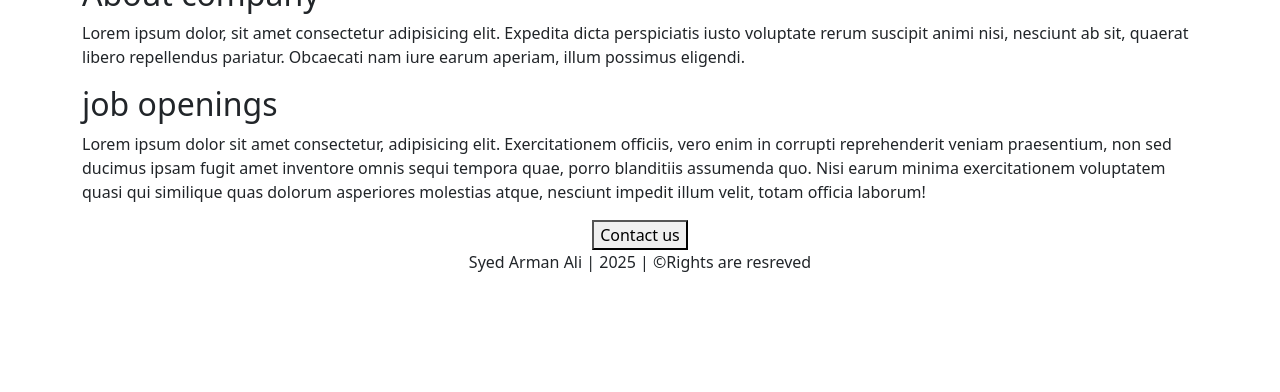
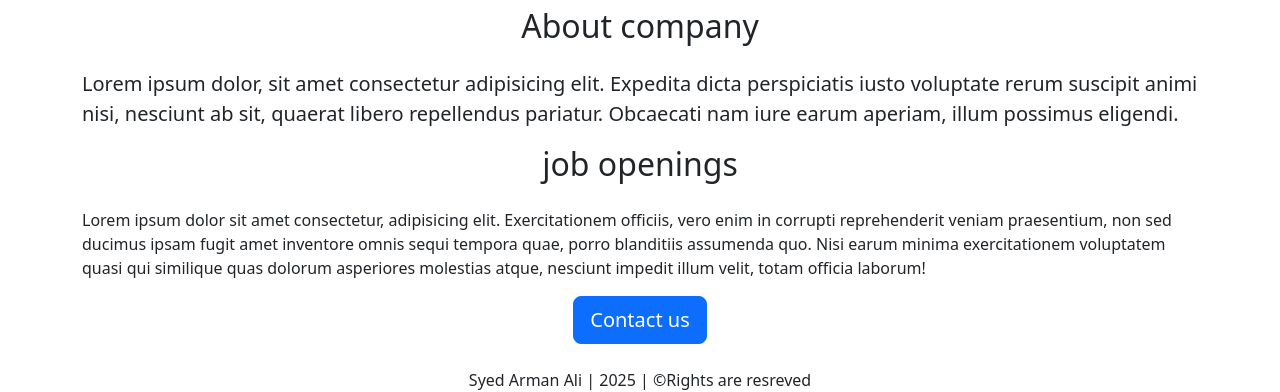
Before and after one commit to SyedArmanAli2003/webdev-carrier, a Flask app: page / in a window 1280 px wide. Shown: the part 465-857 px from the top of the page. Before the commit the page ends 737 px from the top, so only its background shows below. Run offline with Flask 3, Linux system fonts and the light colour scheme.

Commit message:
refactor home.html for improved text alignment and styling

```diff
--- a/templates/home.html
+++ b/templates/home.html
@@ -21,18 +21,20 @@
 
         <nav><a href="about.html"></a></nav>
         hello there, you will learn about web dev using python and it's frameworks
-        <h1>webdev carriers </h1>
+
+        <h1 class="text-center mt-2 mb-4" class="fw-bolder">webdev carriers </h1>
+
         <img  class="img-fluid" id="banner" src="https://images.unsplash.com/photo-1542831371-29b0f74f9713?w=900&auto=format&fit=crop&q=60&ixlib=rb-4.1.0&ixid=M3wxMjA3fDB8MHxzZWFyY2h8N3x8Y29kaW5nfGVufDB8fDB8fHww" height=240px , width= 240px >
-        <h2>About company</h2>
-        <p>Lorem ipsum dolor, sit amet consectetur adipisicing elit. Expedita dicta perspiciatis iusto voluptate rerum suscipit animi nisi, nesciunt ab sit, quaerat libero repellendus pariatur. Obcaecati nam iure earum aperiam, illum possimus eligendi.</p>
-        <h2>
+        <h2 class="text-center  mt-2 mb-4">About company</h2>
+        <p class="lead">Lorem ipsum dolor, sit amet consectetur adipisicing elit. Expedita dicta perspiciatis iusto voluptate rerum suscipit animi nisi, nesciunt ab sit, quaerat libero repellendus pariatur. Obcaecati nam iure earum aperiam, illum possimus eligendi.</p>
+        <h2 class="text-center mt-2 mb-4">
             job openings
         </h2>
         <p> Lorem ipsum dolor sit amet consectetur, adipisicing elit. Exercitationem officiis, vero enim in corrupti reprehenderit veniam praesentium, non sed ducimus ipsam fugit amet inventore omnis sequi tempora quae, porro blanditiis assumenda quo. Nisi earum minima exercitationem voluptatem quasi qui similique quas dolorum asperiores molestias atque, nesciunt impedit illum velit, totam officia laborum! </p>
         <div style="text-align: center;">
 
-            <button>Contact us</button>
-            <footer>Syed Arman Ali | 2025 | &copy;Rights are resreved</footer>
+            <button class="btn btn-primary btn-lg">Contact us</button>
+            <footer class="text-center mt-4">Syed Arman Ali | 2025 | &copy;Rights are resreved</footer>
         </div>
     </div>
 </body>
```
